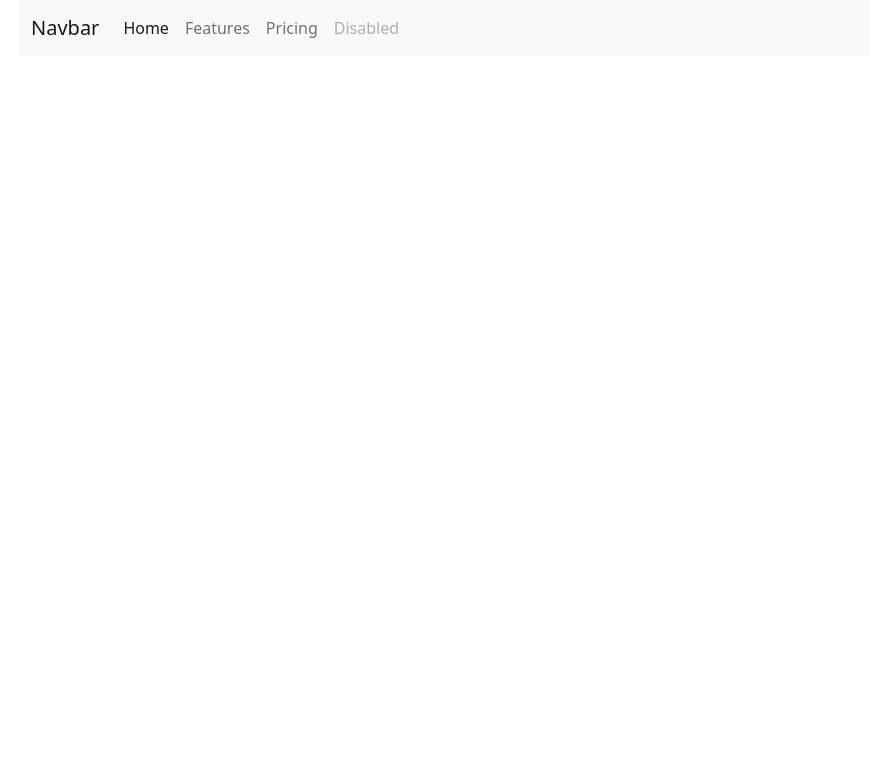
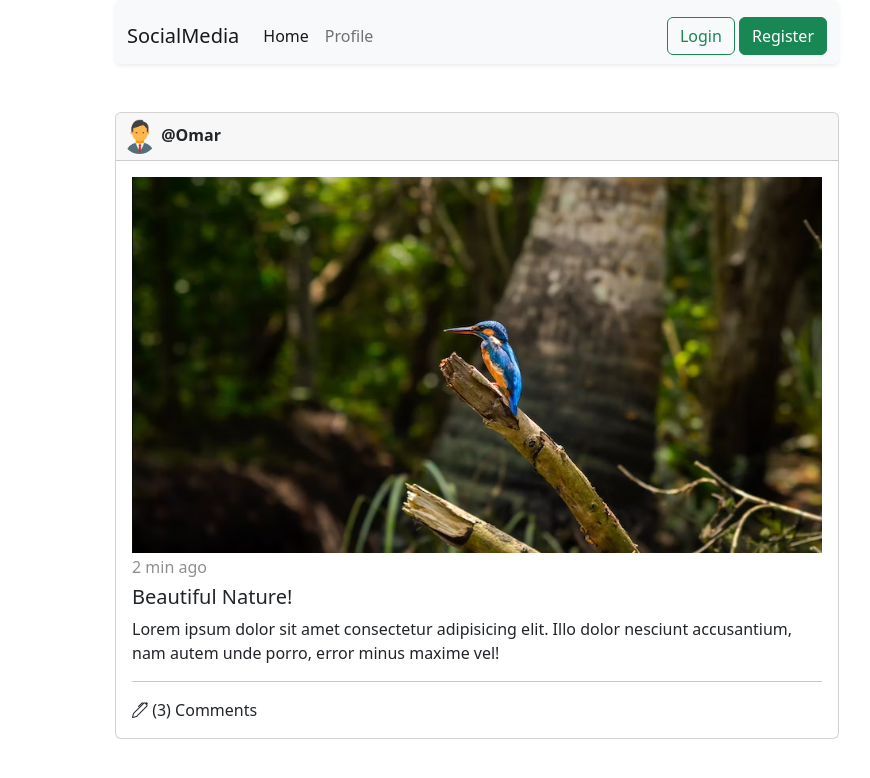
Before and after one commit to ESSOUFIO/SocialMedia, a plain HTML site: page index.html in a window 1280 px wide. Shown: the whole page, without its empty margins (163-1033 px from the left). Drawn offline with nearby package versions, Linux system fonts and the light colour scheme.

Commit message:
Complete design Navbar and Post card

```diff
--- a/index.html
+++ b/index.html
@@ -9,6 +9,9 @@
     <link href="https://cdn.jsdelivr.net/npm/bootstrap@5.2.3/dist/css/bootstrap.min.css" rel="stylesheet" integrity="sha384-rbsA2VBKQhggwzxH7pPCaAqO46MgnOM80zW1RWuH61DGLwZJEdK2Kadq2F9CUG65" crossorigin="anonymous">
     <script src="https://cdn.jsdelivr.net/npm/bootstrap@5.2.3/dist/js/bootstrap.bundle.min.js" integrity="sha384-kenU1KFdBIe4zVF0s0G1M5b4hcpxyD9F7jL+jjXkk+Q2h455rYXK/7HAuoJl+0I4" crossorigin="anonymous"></script>
 
+    <!-- Bootstrap Icons -->
+    <link rel="stylesheet" href="https://cdn.jsdelivr.net/npm/bootstrap-icons@1.10.2/font/bootstrap-icons.css
+    ">
     <!-- CSS -->
     <link rel="stylesheet" href="style.css">
 
@@ -16,32 +19,56 @@
 </head>
 
 <body>
+    <!-- NAVBAR -->
     <div class="container">
-        <nav class="navbar navbar-expand-lg bg-light">
+        <nav class="navbar navbar-expand-lg bg-light shadow-sm rounded pt-3 mb-5">
             <div class="container-fluid">
-              <a class="navbar-brand" href="#">Navbar</a>
+                <a class="navbar-brand" href="#">SocialMedia</a>
                 <button class="navbar-toggler" type="button" data-bs-toggle="collapse" data-bs-target="#navbarNav" aria-controls="navbarNav" aria-expanded="false" aria-label="Toggle navigation">
                     <span class="navbar-toggler-icon"></span>
                 </button>
+
                 <div class="collapse navbar-collapse" id="navbarNav">
                     <ul class="navbar-nav">
                         <li class="nav-item">
                             <a class="nav-link active" aria-current="page" href="#">Home</a>
                         </li>
                         <li class="nav-item">
-                    <a class="nav-link" href="#">Features</a>
-                  </li>
-                  <li class="nav-item">
-                    <a class="nav-link" href="#">Pricing</a>
-                  </li>
-                  <li class="nav-item">
-                    <a class="nav-link disabled">Disabled</a>
+                            <a class="nav-link" href="#">Profile</a>
                         </li>
                     </ul>
+                </div>
+                <div>
+                    <button type="button" class="btn btn-outline-success">Login</button>
+                    <button type="button" class="btn btn-success">Register</button>
                 </div>
             </div>
           </nav>
     </div>
+    <!-- // NAVBAR // -->
 
+    <!-- Posts -->
+    <div class="container">
+        <!-- Post -->
+        <div class="card mb-5">
+            <div class="card-header">
+                <img src="./images/profile.png" class="rounded-circle" width="35px" height="35px">
+                <b>@Omar</b>
+            </div>
+            <div class="card-body">
+                <img src="./images/post.png" width="100%" height-max="300px">
+                <h6>2 min ago</h6>
+                <h5>Beautiful Nature!</h5>
+                <p>Lorem ipsum dolor sit amet consectetur adipisicing elit. Illo dolor nesciunt accusantium, nam autem unde porro, error minus maxime vel!</p>
+                <hr>
+                <div>
+                    <i class="bi bi-pen"></i>
+                    <span>(3) Comments</span>
+                </div>
+            </div>
+        </div>
+        <!-- Post -->
+    </div>
+    <!-- // Posts // -->
 </body>
 </html>
--- a/style.css
+++ b/style.css
@@ -1,4 +1,12 @@
 .container{
-    padding-left: 7em;
-    padding-right: 7em;
+    padding-left: 13em;
+    padding-right: 13em;
+    min-width: 50em;
 }
+.card-header{
+    padding: 6px;
+}
+.card-body > h6{
+    color: rgb(143, 143, 143);
+    margin-top: 5px;
+}
```
Also changed, not shown: images/post.png (added), images/profile.png (added), 2 other files. Lines whose indentation alone changed are shown as unchanged.
